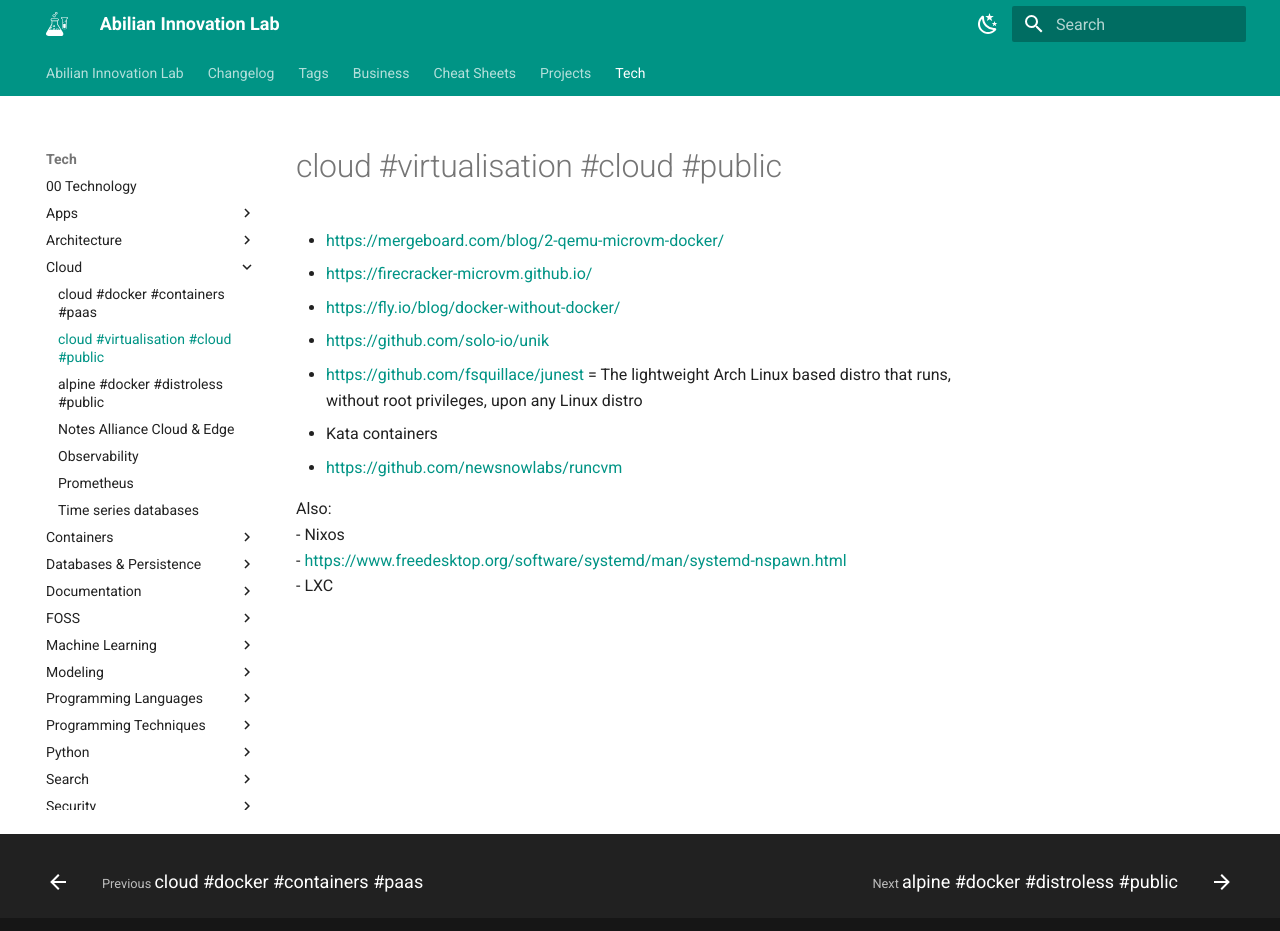
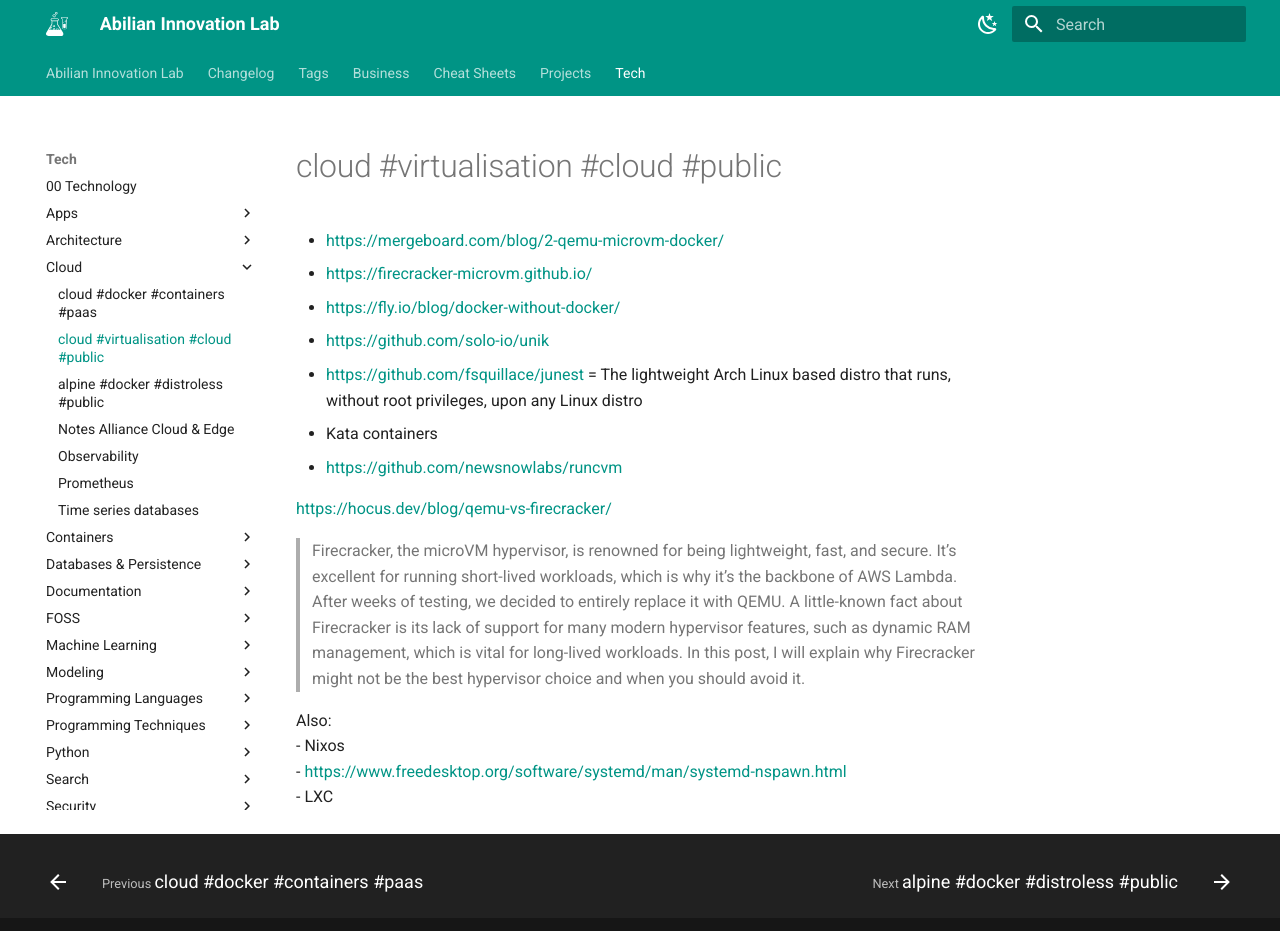
Before and after one commit to abilian/lab.abilian.com, an MkDocs documentation site: the page built from docs/Tech/Cloud/Lightweight VMs and container alternatives.md, in a window 1280 px wide and 950 px high. Shown: the top 931 px of the window. Built offline with MkDocs 1.6.1 and Material for MkDocs 9.7.7, drawn with Linux system fonts in a browser that asks for light colours; comment, search, counter and statistics services are not loaded.

Commit message:
Update content

```diff
--- a/docs/Tech/Cloud/Lightweight VMs and container alternatives.md
+++ b/docs/Tech/Cloud/Lightweight VMs and container alternatives.md
@@ -8,6 +8,9 @@
 - Kata containers
 - https://github.com/newsnowlabs/runcvm
 
+https://hocus.dev/blog/qemu-vs-firecracker/
+> Firecracker, the microVM hypervisor, is renowned for being lightweight, fast, and secure. It's excellent for running short-lived workloads, which is why it's the backbone of AWS Lambda. After weeks of testing, we decided to entirely replace it with QEMU. A little-known fact about Firecracker is its lack of support for many modern hypervisor features, such as dynamic RAM management, which is vital for long-lived workloads. In this post, I will explain why Firecracker might not be the best hypervisor choice and when you should avoid it.
+
 Also:
 - Nixos
 - https://www.freedesktop.org/software/systemd/man/systemd-nspawn.html
```
